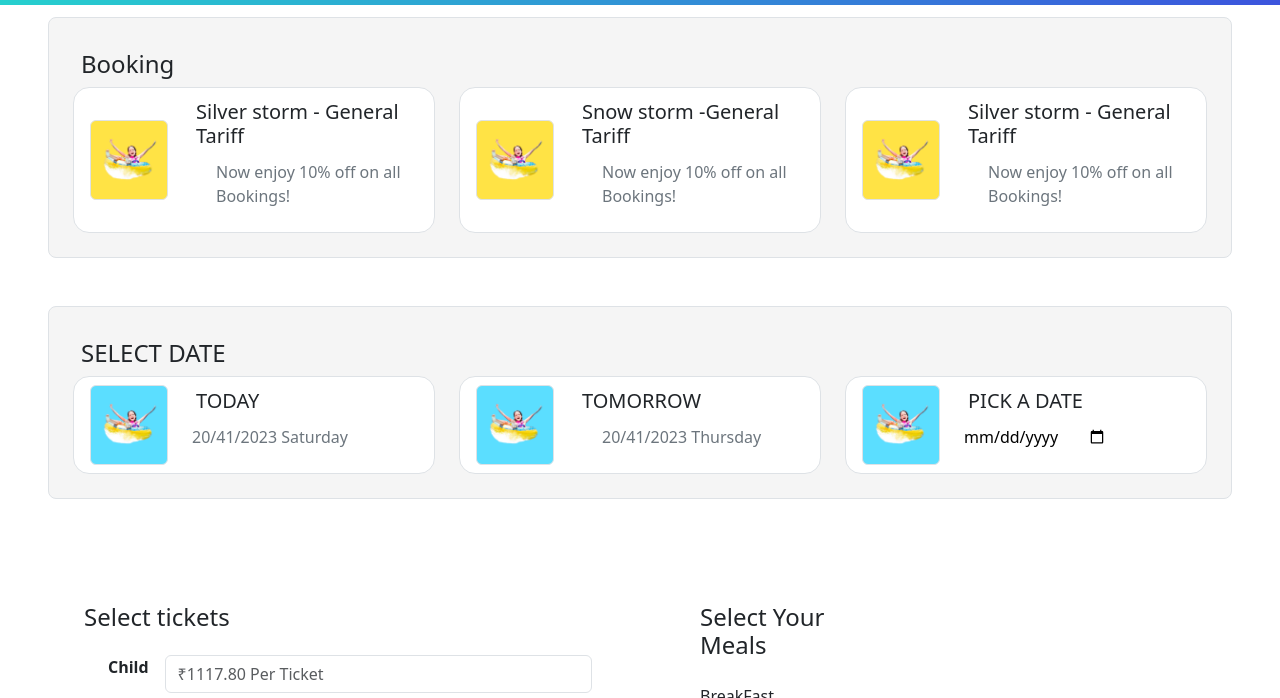
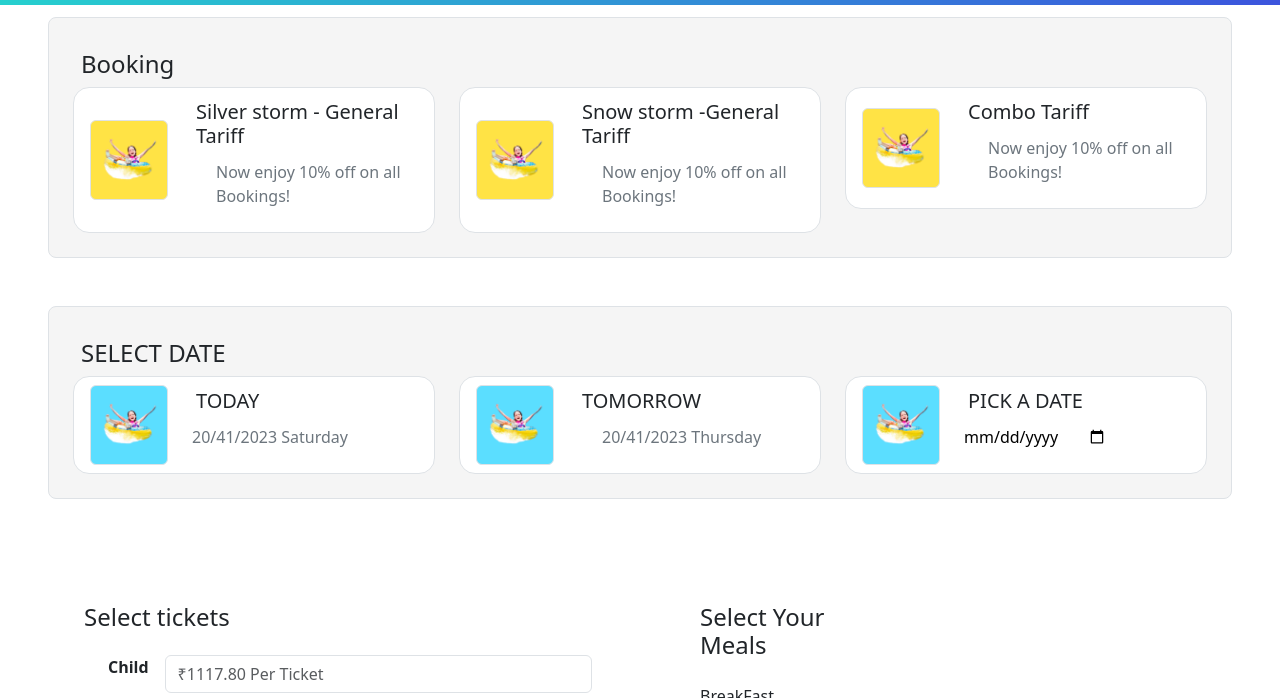
Before and after one commit to ShynuSj/Silver_Storm, a website: page static/booking.html in a window 1280 px wide. Shown: the part 63-761 px from the top of the page. Drawn offline with nearby package versions, Linux system fonts and the light colour scheme; a web font is replaced by a local one.

Commit message:
update card ticket

```diff
--- a/static/booking.html
+++ b/static/booking.html
@@ -150,7 +150,7 @@
                 />
               </div>
               <div class="p-1 ps-4">
-                <h5 class="p-1">Silver storm - General Tariff</h5>
+                <h5 class="p-1">Combo Tariff</h5>
                 <p class="text-secondary fs-6 ps-4">
                   Now enjoy 10% off on all Bookings!
                 </p>
```
